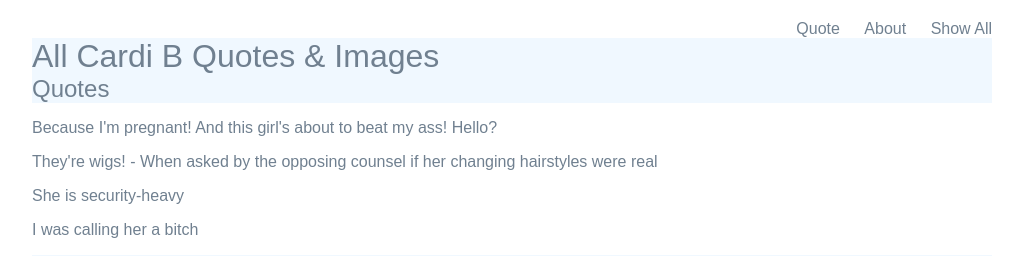
After one commit to luisavazquezusaa/cs412, a Django app: page /show_all in a window 1280 px wide. The commit adds this page. Shown: the top 256 px of the page, without its empty margins (128-1151 px from the left). Run offline with Django 5.2, Linux system fonts and the light colour scheme.

Commit message:
Final push assignment 1

```diff
--- a/cs412/urls.py
+++ b/cs412/urls.py
@@ -21,5 +21,5 @@
 
 urlpatterns = [
     path("admin/", admin.site.urls),
-    path("quotes/", include("quotes.urls")),
+    path("", include("quotes.urls")),
 ]   +  static(settings.STATIC_URL, document_root=settings.STATIC_ROOT)
--- /dev/null
+++ b/quotes/templates/quotes/base.html
@@ -0,0 +1,23 @@
+<!-- quotes/templates/quotes/home.html -->
+{% load static%}
+<html>
+    <head>
+        <title>Cardi B</title>
+        <link rel="stylesheet" href="{% static 'styles.css' %}">
+    </head>
+    <body>
+        <nav>
+            <li><a href="{% url 'quote_page' %}">Quote</a></li>
+            <li><a href="{% url 'about_page' %}">About</a></li>
+            <li><a href="{% url 'show_all' %}">Show All</a></li>
+
+        </nav>
+        <!-- Put page specific content here-->
+        {% block content %}
+        {% endblock %}
+        <footer>
+            This page was brough to you by Luisa V.U. {{number}}.
+        </footer>
+
+    </body>
+</html>
--- a/quotes/templates/quotes/show_all.html
+++ b/quotes/templates/quotes/show_all.html
@@ -1,17 +1,16 @@
 <!-- quotes/templates/quotes/home.html -->
-<html>
-    <head>
-        <title>Cardi B Quote Of The Day</title>
-    </head>
-    <body>
-        <h1>Hello, world!</h1>
+{% extends 'quotes/base.html'%}
 
-        <p>
-           Lorem ipsum dolor sit amet consectetur adipisicing elit. Modi nihil cumque, fugiat consequuntur delectus, neque eum in, quod laudantium nemo dignissimos reprehenderit non corporis dolorum ipsam itaque sint voluptates praesentium.
-        </p>
-        <footer>
-            This page was brough to you by {{letter1}}, and by {{number}}.
-        </footer>
+    {% block content %}
+    <h1>All Cardi B Quotes & Images</h1>
 
-    </body>
-</html>
+    <h2>Quotes</h2>
+    {% for q in quotes %}
+    <p>{{ q }}</p>
+    {% endfor %}
+
+    <h2>Images</h2>
+    {% for img in images %}
+    <p><img src="{{ img }}" width="300"></p>
+    {% endfor %}
+{% endblock %}
--- a/quotes/urls.py
+++ b/quotes/urls.py
@@ -7,6 +7,8 @@
 
 urlpatterns = [
     #path(r'', views.home, name="home"),
-    path(r'', views.home_page, name="home_page"),
-    path(r'about', views.about, name="about"),
+    path('', views.quote_page, name="quote_page"),
+    path('quote/', views.quote_page, name="quote_page"),
+    path(r'about', views.about, name="about_page"),
+    path(r'show_all', views.show_all, name="show_all"),
 ]
--- a/quotes/views.py
+++ b/quotes/views.py
@@ -6,6 +6,24 @@
 import random
 
 # Create your views here.
+
+# List quotes and images
+
+quotes = [
+    "Because I'm pregnant! And this girl's about to beat my ass! Hello?",
+    "They're wigs! - When asked by the opposing counsel if her changing hairstyles were real",
+    "She is security-heavy",
+    "I was calling her a bitch",
+
+]
+
+images = [
+
+    "https://img.pastemagazine.com/wp-content/juploads/2025/08/cardi-lg.jpg",
+    "https://i.dailymail.co.uk/1s/2025/09/03/20/101811373-15063149-Cardi_B_has_announced_a_new_courtroom_edition_of_her_latest_albu-a-3_1756928639061.jpg",
+    "https://upload.wikimedia.org/wikipedia/commons/f/f1/Cardi_B_Photo_by_Chris_Allmeid_%28cropped%29.jpg",
+
+]
 
 def home(request):
     '''Define a view to handle the 'home' request.'''
@@ -16,14 +34,16 @@
 
     return HttpResponse(response_text)
 
-def home_page(request):
+def quote_page(request):
     '''Respond to URL', delegate work to a template'''
-    template_name = 'quotes/home.html'
+    template_name = 'quotes/quote.html'
 
     # a dict of key/value pairs, to be available for use in template
     context = {
         "letter1": chr(random.randint(65,90),),
-        "number": random.randint(1,10),
+        "number": chr(random.randint(0x1F600, 0x1F64F)),
+        "quote": random.choice(quotes),
+        "image": random.choice(images),
 
     }
 
@@ -36,8 +56,17 @@
     # a dict of key/value pairs, to be available for use in template
     context = {
         "letter1": chr(random.randint(65,90),),
-        "number": random.randint(1,10),
+        "number": chr(random.randint(0x1F600, 0x1F64F)),
 
     }
 
     return render(request, template_name, context)
+
+def show_all(request):
+    template_name = 'quotes/show_all.html'
+    context = {
+        "quotes": quotes,
+        "images": images,
+        "number": chr(random.randint(0x1F600, 0x1F64F)),
+    }
+    return render(request, template_name, context)
```
Also changed, not shown: quotes/templates/quotes/about.html (+6 -12 lines), quotes/templates/quotes/home.html (deleted, +0 -19 lines), quotes/templates/quotes/quote.html (added, +14 -0 lines).
